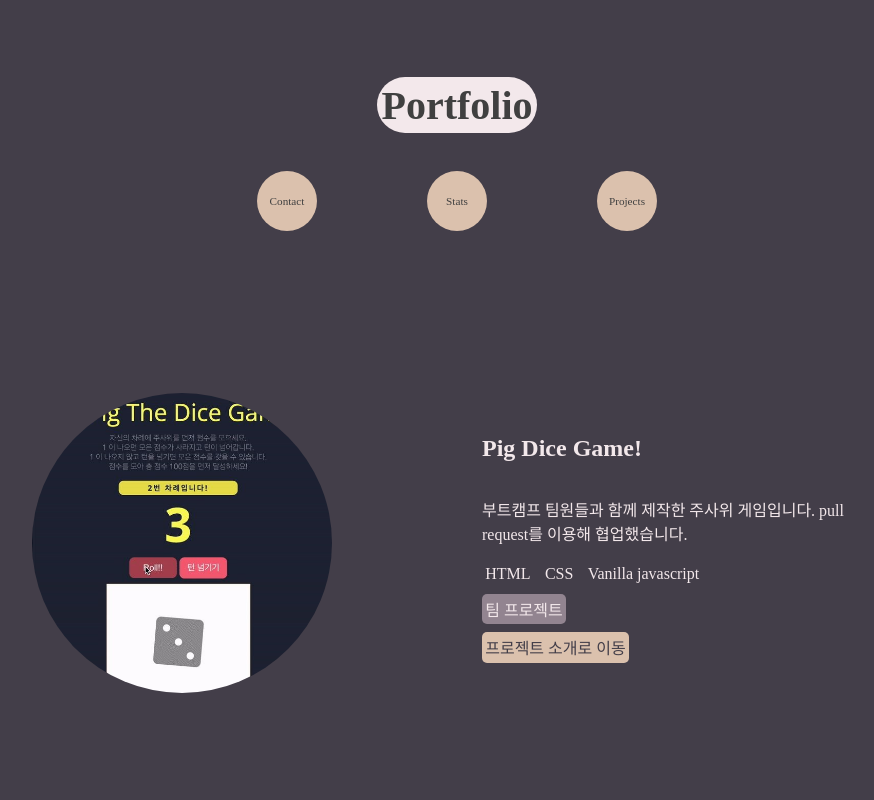
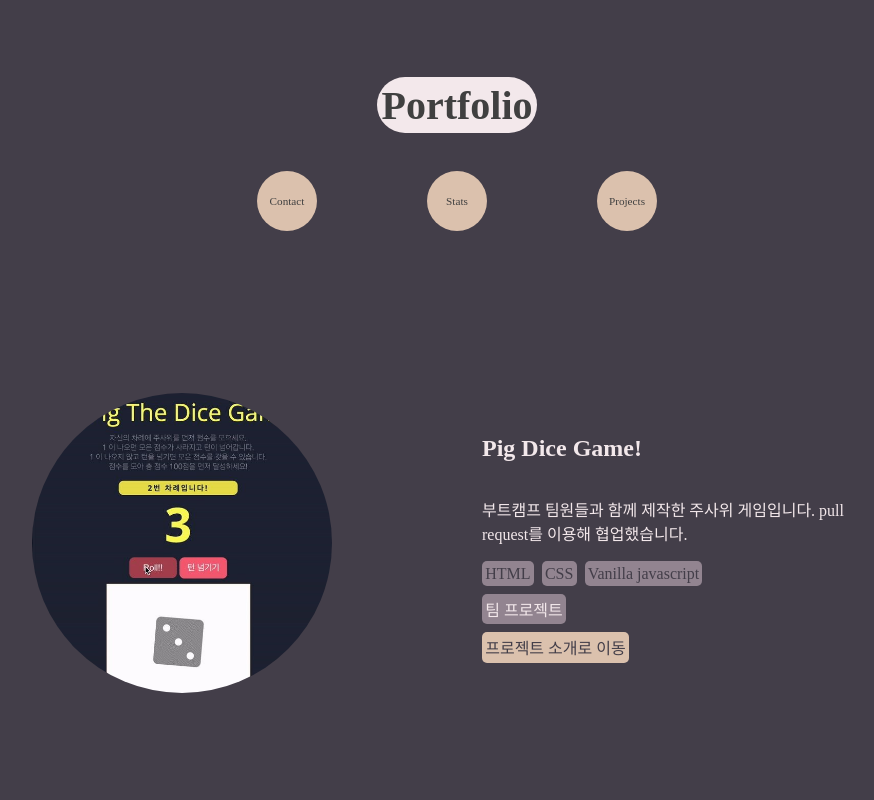
Before and after one commit to bokyungK/portfolio, a React (Create React App) app: page /project in a window 1280 px wide. Shown: the top 800 px of the page, without its empty margins (183-1057 px from the left). Built offline with nearby package versions, Linux system fonts and the light colour scheme; a web font is replaced by a local one.

Commit message:
change background color

```diff
--- a/src/App.css
+++ b/src/App.css
@@ -197,7 +197,8 @@ body {
 .language {
   display: inline-block;
   padding: 0.2rem;
-  background-color:F3E8EB;
+  background-color: #928490;
+  color: #433E49;
   margin-right: 0.5rem;
   margin-bottom: 0.5rem;
   border-radius: 5px;
@@ -222,6 +223,11 @@ body {
 }
 
 .urlItems:active, .urlItems:visited {
+  padding: 0.2rem;
+  background-color: #DBC1AD;
+  margin-right: 0.5rem;
+  margin-bottom: 0.5rem;
+  border-radius: 5px;
   color: #433E49;
 }
 
```
